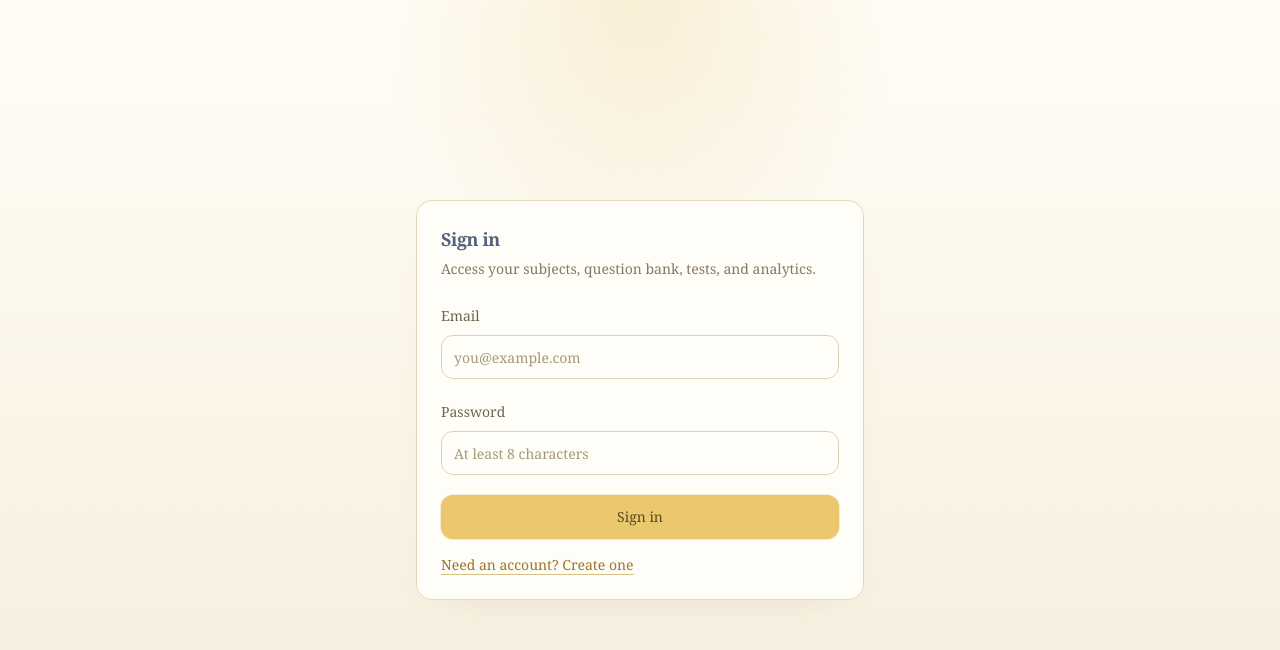
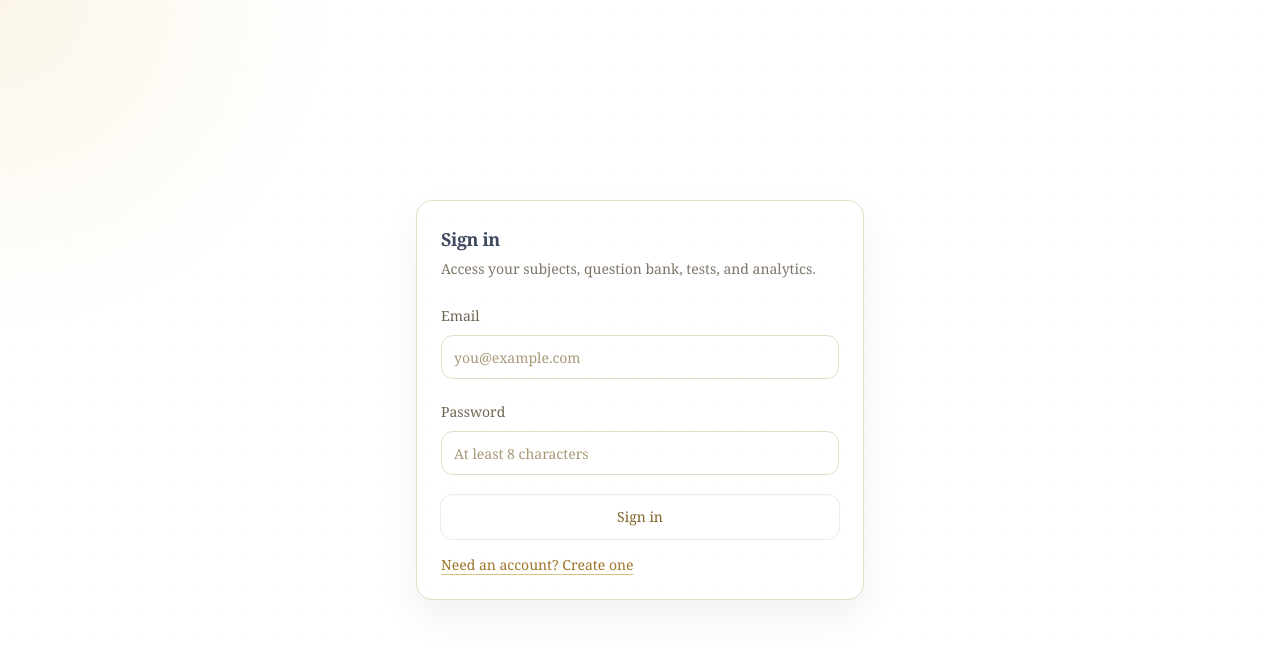
Before and after one commit to Ar3420/ATLE, a Next.js app: page /login in a window 1280 px wide. Shown: the top 650 px of the page. Built offline with nearby package versions, Linux system fonts and the light colour scheme; no server answers.

Commit message:
Persist upload queue and refresh white gold UI

```diff
--- a/app/(app)/layout.tsx
+++ b/app/(app)/layout.tsx
@@ -4,11 +4,11 @@ import { Sidebar } from "@/components/layout/sidebar";
 import { requireUser } from "@/lib/auth";
 
 export default async function AppLayout({ children }: { children: ReactNode }) {
-  const user = await requireUser();
+  await requireUser();
 
   return (
     <div className="min-h-screen md:flex">
-      <Sidebar email={user.email} />
+      <Sidebar />
       <main className="flex-1">
         <div className="mx-auto max-w-7xl px-4 py-6 md:px-8 md:py-8">{children}</div>
       </main>
--- a/app/api/upload/route.ts
+++ b/app/api/upload/route.ts
@@ -92,9 +92,16 @@ export async function POST(request: Request) {
         fileType,
       });
 
+      const { data: finalSourceFile, error: finalSourceFileError } = await supabase
+        .from("source_files")
+        .select("*")
+        .eq("id", sourceFileId)
+        .eq("user_id", user.id)
+        .single();
+
       uploads.push({
         file_name: file.name,
-        source_file: sourceFile,
+        source_file: finalSourceFileError ? sourceFile : finalSourceFile,
         extraction,
         review_url: `/questions/review/${sourceFileId}`,
         error: null,
--- a/app/globals.css
+++ b/app/globals.css
@@ -7,20 +7,43 @@
 }
 
 * {
-  border-color: #e4d7ba;
+  border-color: #e5dcc8;
 }
 
 html,
 body {
   min-height: 100%;
   background:
-    radial-gradient(circle at top, rgba(228, 189, 98, 0.22), transparent 26%),
-    linear-gradient(180deg, #fffdf7 0%, #fbf5e8 52%, #f5eddc 100%);
-  color: #4d556f;
+    radial-gradient(circle at top left, rgba(228, 189, 98, 0.14), transparent 22%),
+    linear-gradient(180deg, #ffffff 0%, #ffffff 100%);
+  color: #434c60;
 }
 
 body {
   font-feature-settings: "rlig" 1, "calt" 1;
+}
+
+.bg-\[\#fffaf1\],
+.bg-\[\#fffdf8\],
+.bg-\[\#fffcf6\],
+.bg-\[\#fffaf0\],
+.bg-\[\#fff8ea\],
+.bg-\[\#fbf1de\],
+.bg-\[\#f6eddc\],
+.bg-\[\#fff6e3\],
+.bg-\[\#fff3d2\],
+.bg-\[\#fff1cb\] {
+  background-color: #ffffff !important;
+}
+
+.border-\[\#e4d7ba\],
+.border-\[\#dbcaa3\],
+.border-\[\#eadfca\],
+.border-\[\#eee1c5\],
+.border-\[\#dfd0b0\],
+.border-\[\#eadab4\],
+.border-\[\#ecd69b\] {
+  border-color: #e5dcc8 !important;
 }
 
 ::-webkit-scrollbar {
@@ -29,7 +52,7 @@ body {
 }
 
 ::-webkit-scrollbar-track {
-  background: rgba(231, 219, 193, 0.6);
+  background: rgba(234, 229, 220, 0.75);
 }
 
 ::-webkit-scrollbar-thumb {
@@ -40,7 +63,7 @@ body {
 .bg-grid {
   background-image: radial-gradient(
     circle at center,
-    rgba(212, 179, 108, 0.22) 1px,
+    rgba(212, 179, 108, 0.18) 1px,
     transparent 1px
   );
   background-size: 26px 26px;
--- a/components/features/upload-client.tsx
+++ b/components/features/upload-client.tsx
@@ -175,6 +175,16 @@ export function UploadClient({
     );
   }
 
+  function upsertRecentFile(sourceFile: TableRow<"source_files">) {
+    setRecentFiles((current) => {
+      const nextFiles = [sourceFile, ...current.filter((item) => item.id !== sourceFile.id)];
+      return nextFiles.sort(
+        (left, right) =>
+          new Date(right.uploaded_at).getTime() - new Date(left.uploaded_at).getTime(),
+      );
+    });
+  }
+
   function handleDrop(event: DragEvent<HTMLButtonElement>) {
     event.preventDefault();
     setIsDragging(false);
@@ -255,6 +265,10 @@ export function UploadClient({
         if (!firstReviewUrl && upload.review_url) {
           firstReviewUrl = upload.review_url;
         }
+        if (upload.source_file) {
+          upsertRecentFile(upload.source_file);
+        }
+        removeQueuedFile(item.id);
       } catch (error) {
         failedCount += 1;
         updateQueueItem(item.id, {
--- a/components/layout/page-shell.tsx
+++ b/components/layout/page-shell.tsx
@@ -15,14 +15,12 @@ export function PageShell({
     <div className="space-y-8">
       <div className="flex flex-col gap-4 md:flex-row md:items-end md:justify-between">
         <div className="space-y-2">
-          <p className="text-xs uppercase tracking-[0.28em] text-[#c39534]">
-            Adaptive Learning & Test Engine
-          </p>
-          <h1 className="text-3xl font-semibold tracking-tight text-[#55627e]">
+          <p className="text-xs uppercase tracking-[0.28em] text-[#c39534]">ALTE</p>
+          <h1 className="text-3xl font-semibold tracking-tight text-[#3f4a61]">
             {title}
           </h1>
           {description ? (
-            <p className="max-w-3xl text-sm leading-6 text-[#847962]">
+            <p className="max-w-3xl text-sm leading-6 text-[#7d7567]">
               {description}
             </p>
           ) : null}
--- a/components/providers/toaster-provider.tsx
+++ b/components/providers/toaster-provider.tsx
@@ -9,7 +9,7 @@ export function ToasterProvider() {
       richColors
       theme="light"
       toastOptions={{
-        className: "border border-[#e4d7ba] bg-[#fffdf8] text-[#4d556f]",
+        className: "border border-[#e5dcc8] bg-white text-[#434c60]",
       }}
     />
   );
--- a/components/tables/data-table.tsx
+++ b/components/tables/data-table.tsx
@@ -38,16 +38,16 @@ export function DataTable<TData, TValue>({
 
   return (
     <div className="space-y-4">
-      <div className="overflow-hidden rounded-2xl border border-[#e4d7ba]">
+      <div className="overflow-hidden rounded-2xl border border-[#e5dcc8] bg-white shadow-[0_14px_34px_rgba(15,23,42,0.04)]">
         <div className="overflow-x-auto">
-          <table className="min-w-full divide-y divide-[#e8dcc0]">
-            <thead className="bg-[#fff6e3]">
+          <table className="min-w-full divide-y divide-[#ebe3d0]">
+            <thead className="bg-white">
               {table.getHeaderGroups().map((headerGroup) => (
                 <tr key={headerGroup.id}>
                   {headerGroup.headers.map((header) => (
                     <th
                       key={header.id}
-                      className="px-4 py-3 text-left text-xs font-semibold uppercase tracking-[0.2em] text-[#a18953]"
+                      className="px-4 py-3 text-left text-xs font-semibold uppercase tracking-[0.2em] text-[#b08426]"
                     >
                       {header.isPlaceholder
                         ? null
@@ -60,7 +60,7 @@ export function DataTable<TData, TValue>({
                 </tr>
               ))}
             </thead>
-            <tbody className="divide-y divide-[#efe5d1] bg-[#fffdf8]">
+            <tbody className="divide-y divide-[#f0e8d8] bg-white">
               {table.getRowModel().rows.length ? (
                 table.getRowModel().rows.map((row) => (
                   <tr key={row.id} className="align-top">
--- a/components/ui/button.tsx
+++ b/components/ui/button.tsx
@@ -4,15 +4,15 @@ import { cva, type VariantProps } from "class-variance-authority";
 import { cn } from "@/lib/utils";
 
 const buttonVariants = cva(
-  "inline-flex items-center justify-center rounded-xl text-sm font-medium transition-colors focus-visible:outline-none focus-visible:ring-2 focus-visible:ring-[#d4b36c] disabled:pointer-events-none disabled:opacity-50",
+  "relative inline-flex items-center justify-center overflow-hidden rounded-xl border border-transparent text-sm font-medium transition-[color,background-color,border-color,box-shadow,transform] duration-200 focus-visible:outline-none focus-visible:ring-2 focus-visible:ring-[#d4b36c] disabled:pointer-events-none disabled:opacity-50 after:absolute after:bottom-0 after:left-3 after:right-3 after:h-[2px] after:origin-left after:scale-x-0 after:bg-[#d4b36c] after:transition-transform after:duration-200 hover:after:scale-x-100 active:scale-[0.98] active:bg-[#d4b36c] active:text-white active:border-[#d4b36c]",
   {
     variants: {
       variant: {
         primary:
-          "bg-[#ebc86d] text-[#5a4720] hover:bg-[#dfbb5f] shadow-[0_0_0_1px_rgba(176,139,63,0.16)]",
-        secondary: "border border-[#dfd0b0] bg-[#fffaf0] text-[#6b7289] hover:bg-[#f6eddc]",
-        ghost: "text-[#7a6f57] hover:bg-[#f3ead8] hover:text-[#5a4720]",
-        danger: "bg-red-500 text-white hover:bg-red-400",
+          "bg-white text-[#7f6225] shadow-[0_0_0_1px_rgba(176,139,63,0.16)] hover:text-[#5a4720] hover:shadow-[0_10px_24px_rgba(212,179,108,0.16)]",
+        secondary: "border-[#dfd0b0] bg-white text-[#646d83] hover:text-[#5a4720]",
+        ghost: "bg-transparent text-[#7a6f57] hover:text-[#5a4720]",
+        danger: "border-red-500 bg-white text-red-600 hover:text-red-700 active:border-red-500 active:bg-red-500 active:text-white",
       },
       size: {
         sm: "h-9 px-3",
--- a/components/ui/card.tsx
+++ b/components/ui/card.tsx
@@ -9,7 +9,7 @@ export function Card({
   return (
     <div
       className={cn(
-        "rounded-2xl border border-[#e4d7ba] bg-[#fffdf8]/95 shadow-panel backdrop-blur-sm",
+        "rounded-2xl border border-[#e5dcc8] bg-white shadow-[0_18px_42px_rgba(15,23,42,0.06)]",
         className,
       )}
       {...props}
@@ -30,7 +30,7 @@ export function CardTitle({
 }: HTMLAttributes<HTMLHeadingElement>) {
   return (
     <h3
-      className={cn("text-lg font-semibold tracking-tight text-[#56627e]", className)}
+      className={cn("text-lg font-semibold tracking-tight text-[#3f4a61]", className)}
       {...props}
     />
   );
@@ -40,7 +40,7 @@ export function CardDescription({
   className,
   ...props
 }: HTMLAttributes<HTMLParagraphElement>) {
-  return <p className={cn("text-sm text-[#847962]", className)} {...props} />;
+  return <p className={cn("text-sm text-[#7d7567]", className)} {...props} />;
 }
 
 export function CardContent({
```
Also changed, not shown: components/layout/sidebar.tsx (+21 -25 lines).
